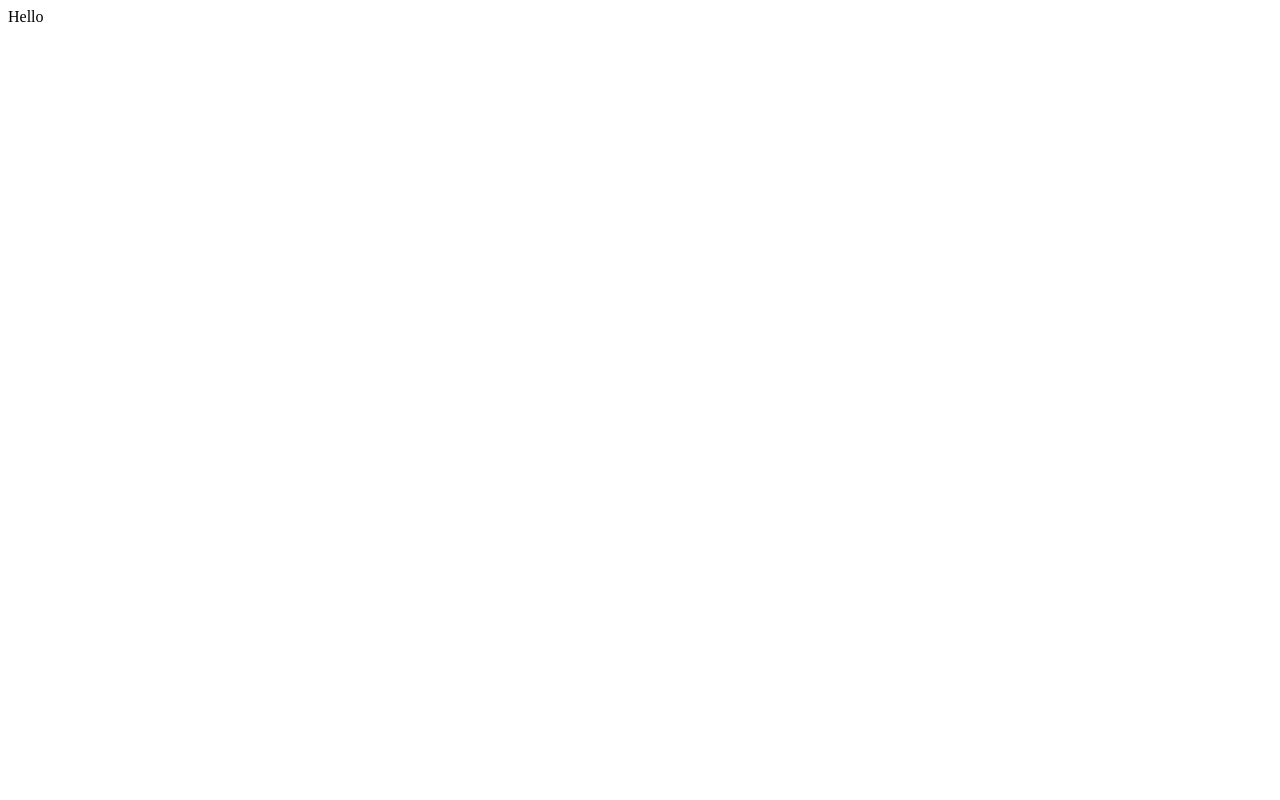
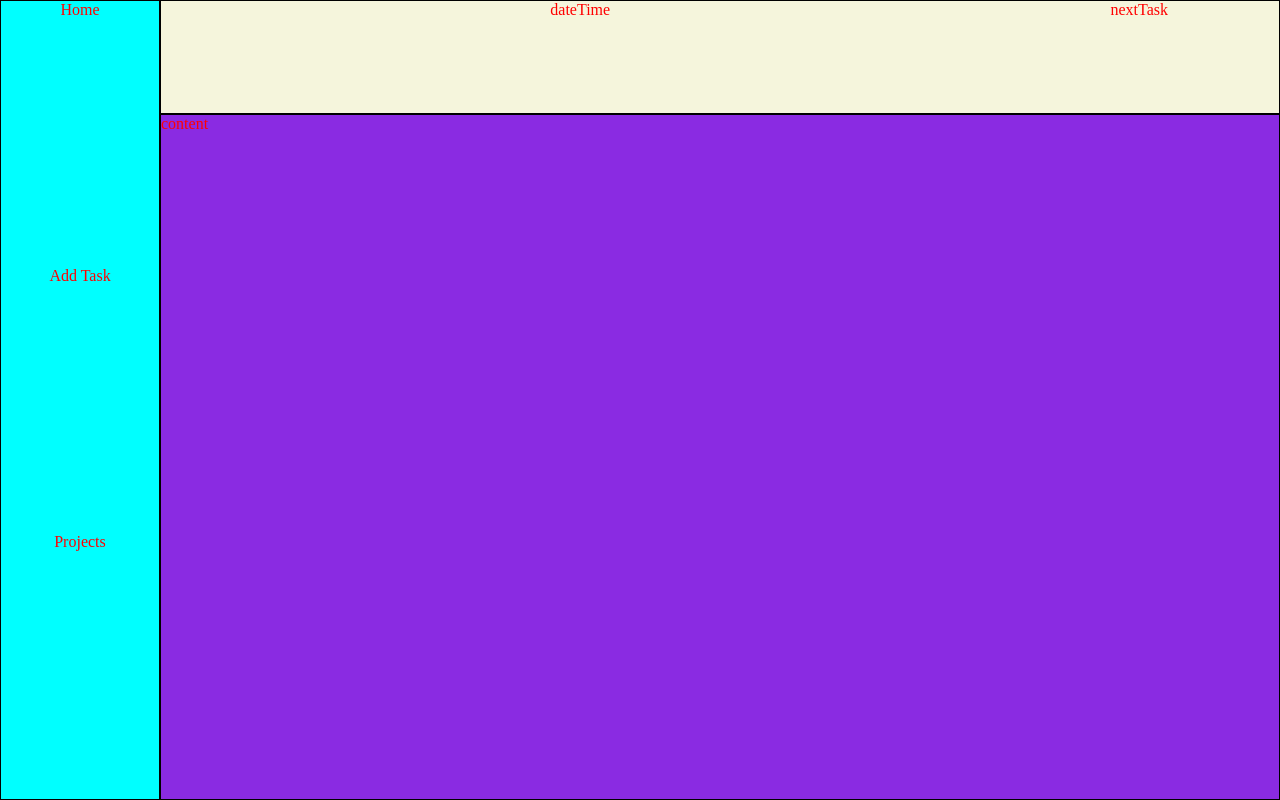
Before and after one commit to Marshvp/TaskMaster, a website built with webpack: page src/template.html in a window 1280 px wide. Built offline with nearby package versions, Linux system fonts and the light colour scheme.

Commit message:
added basic css template

```diff
--- a/src/index.js
+++ b/src/index.js
@@ -1 +1,2 @@
+import './styles/style.css';
 console.log("Hello");
--- /dev/null
+++ b/src/styles/style.css
@@ -0,0 +1,50 @@
+
+body {
+    padding: 0;
+    margin: 0;
+    color: red;
+}
+
+.container {
+    display: grid;
+    grid-template-columns: 1fr 7fr;
+    grid-template-rows: 1fr 6fr;
+    height: 100vh;
+
+}
+
+.sidebar {
+    grid-row: 1 / 3;
+    border: 1px solid black;
+    background-color: aqua;
+}
+
+.sidebar ul {
+    height: 100%;
+    list-style: none;
+    margin: 0;
+    padding: 0;
+    display: grid;
+    grid-template-rows: repeat(1fr);
+    text-align: center;
+}
+
+
+.header, .content{
+    grid-column: 2 / 3;
+    border: 1px solid black;
+}
+
+.header {
+    background-color: beige;
+}
+
+.content {
+    background-color: blueviolet;
+}
+
+.header {
+    display: grid;
+    grid-template-columns: 3fr 1fr;
+    text-align: center;
+}
--- a/src/template.html
+++ b/src/template.html
@@ -6,6 +6,31 @@
     <title>Document</title>
 </head>
 <body>
-    Hello
+    <div class="container">
+        <div class="sidebar">
+            <ul>
+                <li>
+                    Home
+                </li>
+                <li>
+                    Add Task
+                </li>
+                <li>
+                    Projects
+                </li>
+            </ul>
+        </div>
+        <div class="header">
+            <div class="datetime">
+                dateTime
+            </div>
+            <div class="nextTask">
+                nextTask
+            </div>
+        </div>
+        <div class="content">
+            content
+        </div>
+    </div>
 </body>
 </html>
```
